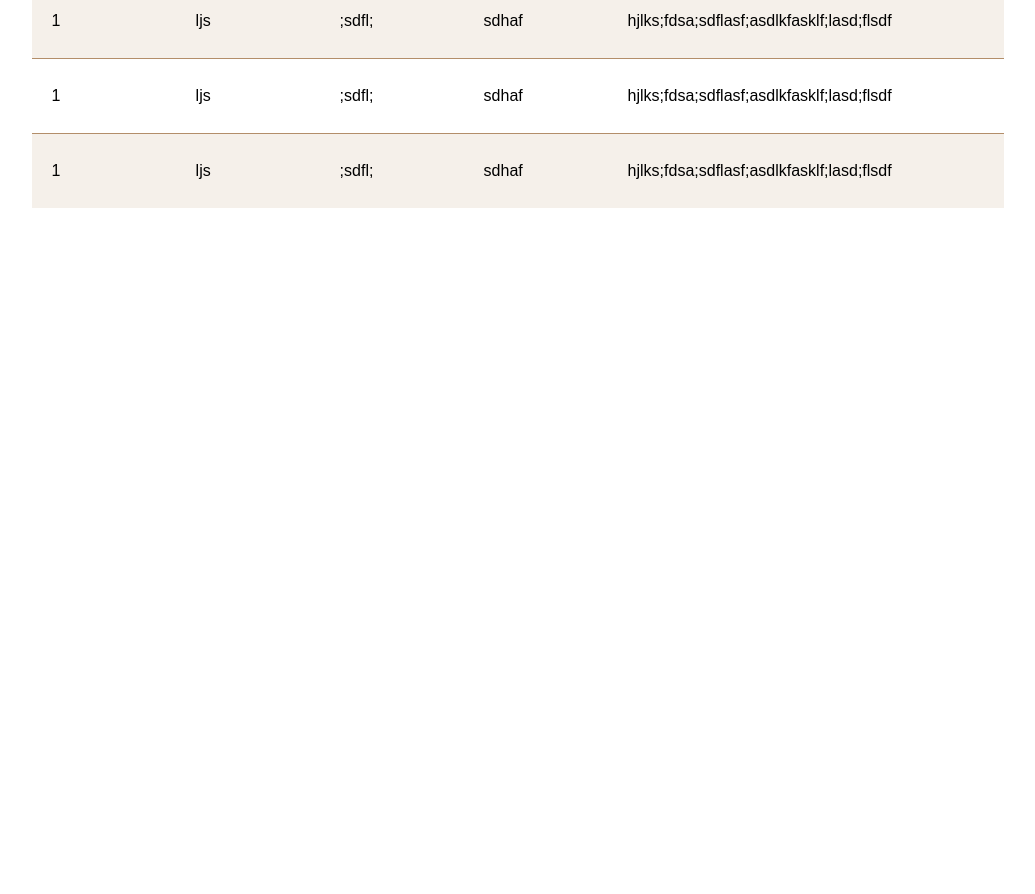
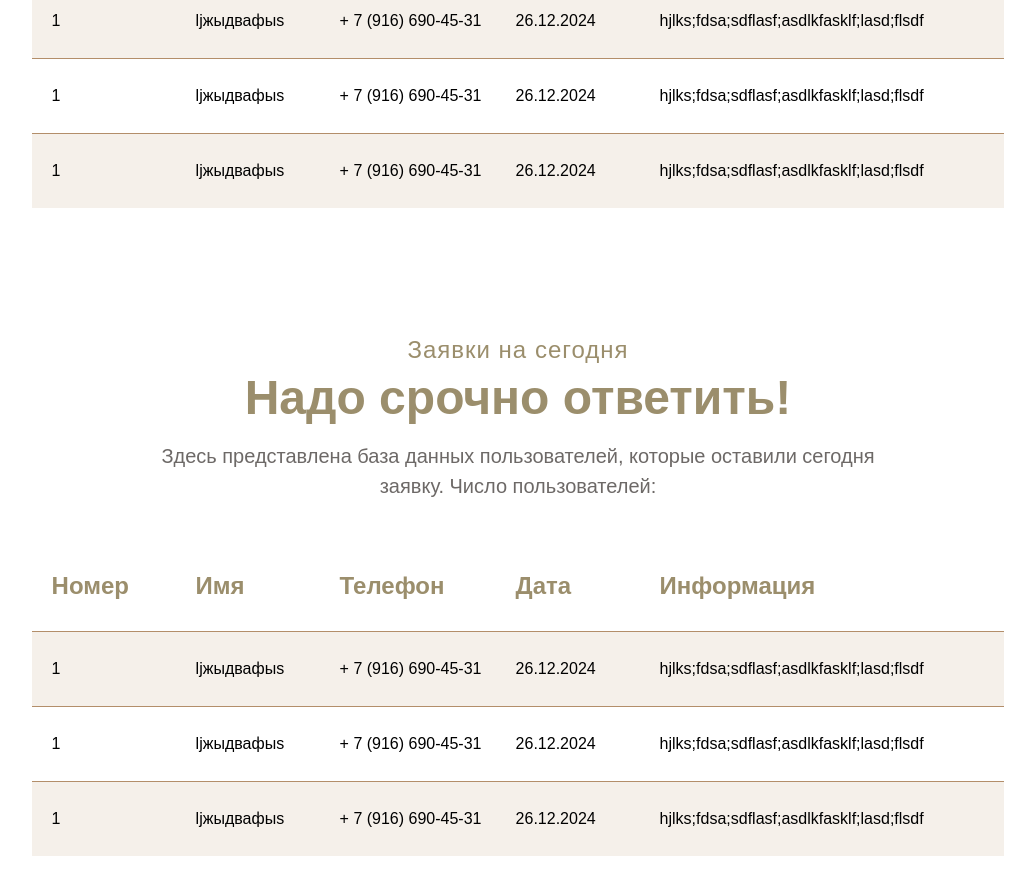
Before and after one commit to Goratsy/Violino, a React (Vite) app: page /admin in a window 1280 px wide. Shown: the part 440-1334 px from the top of the page, without its empty margins (122-1157 px from the left). Before the commit the page ends 800 px from the top, so only its background shows below. Built offline with nearby package versions, Linux system fonts and the light colour scheme; what tailwindcss-animated would draw is missing.

Commit message:
Adding models

```diff
--- a/src/components/UI/tableUsers/TableUsers.tsx
+++ b/src/components/UI/tableUsers/TableUsers.tsx
@@ -15,11 +15,12 @@ const TableUsers: FC<Props> = ({ users }) => {
         } else {
             console.log('The operation was canceled');
         }
+        location.reload();
     }
 
     return (
         <>
-            <table className="table-fixed w-full min-w-[1400px]">
+            <table className="table-fixed w-full min-w-[1200px]">
                 <thead className="h-[90px] px-5">
                     <tr>
                         <th className="pl-5 w-36">
@@ -28,7 +29,7 @@ const TableUsers: FC<Props> = ({ users }) => {
                         <th className="pl-5 w-36">
                             <H4>Имя</H4>
                         </th>
-                        <th className="pl-5 w-36">
+                        <th className="pl-5 w-44">
                             <H4>Телефон</H4>
                         </th>
                         <th className="pl-5 w-36">
@@ -50,9 +51,9 @@ const TableUsers: FC<Props> = ({ users }) => {
                             <>
                                 <tr className={`border-t border-accent h-[75px] ${number % 2 === 0 ? 'bg-surface' : ''}`} key={number}>
                                     <td className="pl-5">1</td>
-                                    <td className="pl-5">ljs</td>
-                                    <td className="pl-5">;sdfl;</td>
-                                    <td className="pl-5">sdhaf</td>
+                                    <td className="overflow-x-auto pl-5">ljжыдвафыs</td>
+                                    <td className="pl-5">+ 7 (916) 690-45-31</td>
+                                    <td className="pl-5">26.12.2024</td>
                                     <td className="overflow-x-auto pl-5">hjlks;fdsa;sdflasf;asdlkfasklf;lasd;flsdf</td>
                                     <td className="px-5 text-right"><div className="cursor-pointer hover:opacity-40 duration-500 ease-in-out" onClick={deleteUserPhone}><img src={trash_SVG} alt="trash_icon" className="inline-block" /></div></td>
                                 </tr>
--- /dev/null
+++ b/src/components/componentsOfPages/admin/admin/TodayUsersSection.tsx
@@ -0,0 +1,30 @@
+import { FC } from "react";
+import HeadingOfSection from "../../../UI/text/HeadingOfSection";
+import H2 from "../../../UI/text/H2";
+import Subtitle from "../../../UI/text/Subtitle";
+import TableUsers from "../../../UI/tableUsers/TableUsers";
+
+const TodayUsersSection: FC = () => {
+    return (
+        <>
+            <section className="mt-[130px] T:mt-[100px] TS:mt-[70px] px-[12%] L:px-[20px] P:px-[10px]">
+                <div>
+                    <div>
+                        <HeadingOfSection className="text-center">Заявки на сегодня</HeadingOfSection>
+                    </div>
+                    <div>
+                        <H2 className="text-center mt-[8px] mb-[16px]">Надо срочно ответить!</H2>
+                    </div>
+                    <div className="w-3/4 TS:w-full mx-auto">
+                        <Subtitle className="text-center">Здесь представлена база данных пользователей, которые оставили сегодня заявку. Число пользователей: {}</Subtitle>
+                    </div>
+                </div>
+                <div className="mt-[40px] overflow-x-auto">
+                    <TableUsers users={[{}, {}, {}]} />
+                </div>
+            </section>
+        </>
+    );
+}
+
+export default TodayUsersSection;
--- /dev/null
+++ b/src/models/Device.tsx
@@ -0,0 +1,6 @@
+interface Device {
+    date_of_login: string,
+    device: string,
+}
+
+export type {Device};
--- /dev/null
+++ b/src/models/Manager.tsx
@@ -0,0 +1,11 @@
+import { Device } from "./Device";
+
+interface Manager {
+    manager_id: number,
+    manager_name: string,
+    login: string,
+    password: string,
+    devices?: Device[],
+}
+
+export type {Manager};
--- /dev/null
+++ b/src/models/UserPhone.tsx
@@ -0,0 +1,9 @@
+interface UserPhone {
+    user_phone_id: number,
+    name: string,
+    phone: string,
+    date_of_send: string,
+    information_about_user?: string,
+}
+
+export type {UserPhone};
--- a/src/pages/admin/admin/Admin.tsx
+++ b/src/pages/admin/admin/Admin.tsx
@@ -1,11 +1,13 @@
 import { FC } from "react";
 import AllUsersSection from "../../../components/componentsOfPages/admin/admin/AllUsersSection";
+import TodayUsersSection from "../../../components/componentsOfPages/admin/admin/TodayUsersSection";
 
 const Admin: FC = () => {
     return (
         <>
-            <main>
+            <main className="pb-52">
                 <AllUsersSection/>
+                <TodayUsersSection/>
             </main>
         </>
     );
```
